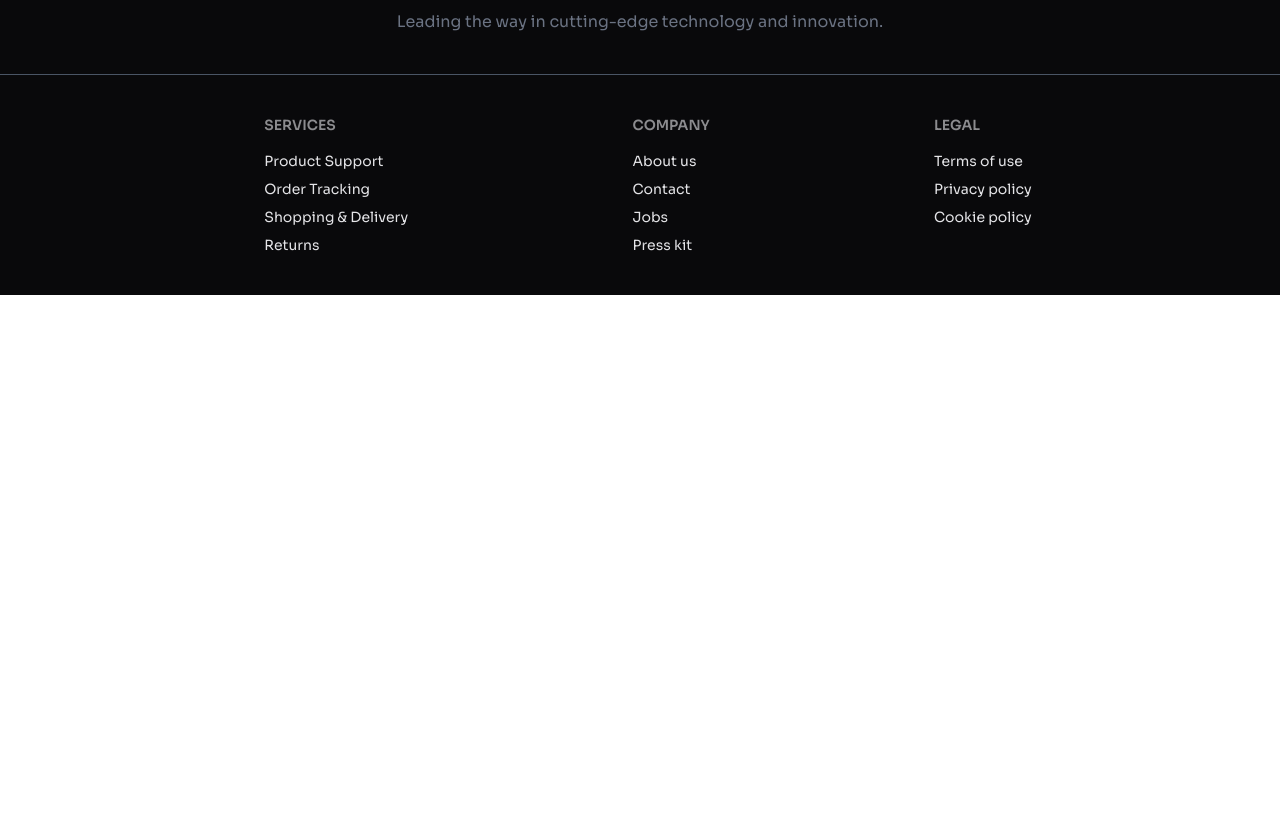
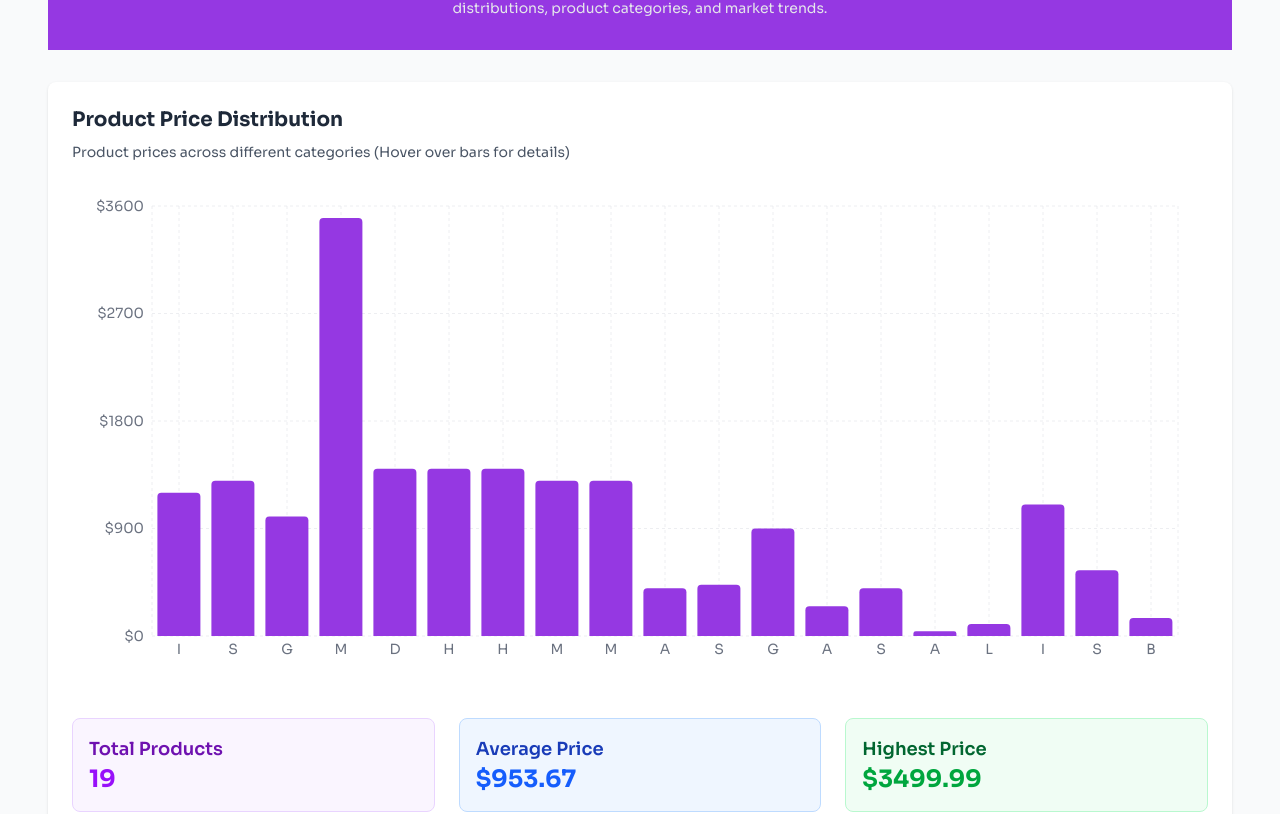
Before and after one commit to tausifislamsheik/Gadget-Vault, a React (Vite) app: page /statistics in a window 1280 px wide. Shown: the part 246-1060 px from the top of the page. Before the commit the page ends 800 px from the top, so only its background shows below. Built offline with nearby package versions, Linux system fonts and the light colour scheme.

Commit message:
Statistic page added

```diff
--- a/package.json
+++ b/package.json
@@ -20,6 +20,7 @@
     "react-pro-sidebar": "^1.1.0",
     "react-router-dom": "^7.8.0",
     "react-toastify": "^11.0.5",
+    "recharts": "^3.1.2",
     "sort-by": "^1.2.0",
     "tailwindcss": "^4.1.12"
   },
--- a/src/Utility/addToLS.js
+++ b/src/Utility/addToLS.js
@@ -35,7 +35,7 @@ const addCartToLS = (id) =>{
         storedCart.push(id)
         const storedCartStr = JSON.stringify(storedCart)
         localStorage.setItem('cart', storedCartStr)
-        toast('Product successfully added to cart')
+        toast.success('Product successfully added to cart')
     }
 }
 
@@ -73,7 +73,7 @@ const addWishlistToLS = (id) =>{
         storedWishlist.push(id)
         const storedWishlistStr = JSON.stringify(storedWishlist);
         localStorage.setItem('wishlist', storedWishlistStr)
-        toast('Product successfully added to wishlist')
+        toast.success('Product successfully added to wishlist')
     }
 }
 
--- a/src/components/Statistics/Statistics.jsx
+++ b/src/components/Statistics/Statistics.jsx
@@ -1,12 +1,127 @@
 import { Helmet } from "react-helmet-async";
+import { useLoaderData } from "react-router-dom";
+import { BarChart, Bar, XAxis, YAxis, Tooltip, CartesianGrid, ResponsiveContainer, Cell } from 'recharts';
 
 const Statistics = () => {
+    const allProducts = useLoaderData();
+
+    // Transform data for the chart - extracting first letter of product name and price
+    const chartData = allProducts?.map((product, index) => ({
+        name: product.name ? product.name.charAt(0).toUpperCase() : 'P',
+        price: product.price || 0,
+        fullName: product.product_title,
+        originalIndex: index
+    })) || [];
+
+    // Custom tooltip component
+    const CustomTooltip = ({ active, payload  }) => {
+        if (active && payload && payload.length) {
+            return (
+                <div className="bg-slate-50 text-black p-3 rounded-lg shadow-lg border">
+                    <p className="font-semibold">{`Product: ${payload[0].payload.name}`}</p>
+                    <p className="text-green-600 font-bold">{`Price: $${payload[0].value}`}</p>
+                </div>
+            );
+        }
+        return null;
+    };
+
+    // Custom bar colors - alternating purple shades
+    const barColor = '#9538E2';
+
     return (
-        <div>
+        <div className="min-h-screen bg-gray-50">
             <Helmet>
                 <title>Gadget Vault | Statistics</title>
             </Helmet>
-            <h1>Statistics</h1>
+
+            {/* Header Section */}
+            <div className="bg-[#9538E2] text-center text-white py-8 mx-4 lg:mx-12">
+                <h1 className="text-2xl lg:text-3xl font-bold mb-3">Statistics</h1>
+                <p className="text-gray-200 text-sm max-w-2xl mx-auto">
+                    Explore comprehensive statistics and data visualization of our product catalog.
+                    View price distributions, product categories, and market trends.
+                </p>
+            </div>
+
+            {/* Chart Section */}
+            <div className="mx-4 lg:mx-12 my-8 bg-white p-6 rounded-lg shadow-sm">
+                <div className="mb-6">
+                    <h2 className="text-xl font-bold text-gray-800 mb-2">Product Price Distribution</h2>
+                    <p className="text-gray-600 text-sm">Product prices across different categories (Hover over bars for details)</p>
+                </div>
+
+                <div className="w-full h-96 lg:h-[500px]">
+                    <ResponsiveContainer width="100%" height="100%">
+                        <BarChart
+                            data={chartData}
+                            margin={{
+                                top: 20,
+                                right: 30,
+                                left: 20,
+                                bottom: 20,
+                            }}
+                        >
+                            <CartesianGrid
+                                strokeDasharray="3 3"
+                                stroke="#e5e7eb"
+                                opacity={0.7}
+                            />
+                            <XAxis
+                                dataKey="name"
+                                stroke="#6b7280"
+                                fontSize={14}
+                                tickLine={false}
+                                axisLine={false}
+                            />
+                            <YAxis
+                                stroke="#6b7280"
+                                fontSize={14}
+                                tickLine={false}
+                                axisLine={false}
+                                tickFormatter={(value) => `$${value}`}
+                            />
+                            <Tooltip
+                                content={<CustomTooltip />}
+                                cursor={{ fill: 'rgba(149, 56, 226, 0.1)' }}
+                            />
+                            <Bar
+                                dataKey="price"
+                                fill={barColor}
+                                radius={[4, 4, 0, 0]}
+                                maxBarSize={60}
+                            >
+                            </Bar>
+                        </BarChart>
+                    </ResponsiveContainer>
+                </div>
+
+                {/* Stats Summary */}
+                <div className="mt-8 grid grid-cols-1 md:grid-cols-3 gap-6">
+                    <div className="bg-purple-50 p-4 rounded-lg border border-purple-200">
+                        <h3 className="text-lg font-semibold text-purple-800">Total Products</h3>
+                        <p className="text-2xl font-bold text-purple-600">{chartData.length}</p>
+                    </div>
+                    <div className="bg-blue-50 p-4 rounded-lg border border-blue-200">
+                        <h3 className="text-lg font-semibold text-blue-800">Average Price</h3>
+                        <p className="text-2xl font-bold text-blue-600">
+                            ${chartData.length > 0
+                                ? (chartData.reduce((sum, item) => sum + item.price, 0) / chartData.length).toFixed(2)
+                                : '0.00'
+                            }
+                        </p>
+                    </div>
+                    <div className="bg-green-50 p-4 rounded-lg border border-green-200">
+                        <h3 className="text-lg font-semibold text-green-800">Highest Price</h3>
+                        <p className="text-2xl font-bold text-green-600">
+                            ${chartData.length > 0
+                                ? Math.max(...chartData.map(item => item.price)).toFixed(2)
+                                : '0.00'
+                            }
+                        </p>
+                    </div>
+                </div>
+            </div>
         </div>
     );
 };
--- a/src/main.jsx
+++ b/src/main.jsx
@@ -80,7 +80,8 @@ const router = createBrowserRouter([
       },
       {
          path:'/statistics',
-         element:<Statistics></Statistics>
+         element:<Statistics></Statistics>,
+         loader:() => fetch('allProducts.json')
       },
     ]
   },
```
Also changed, not shown: 1 other file (tests, documents, lock files or other folders).
